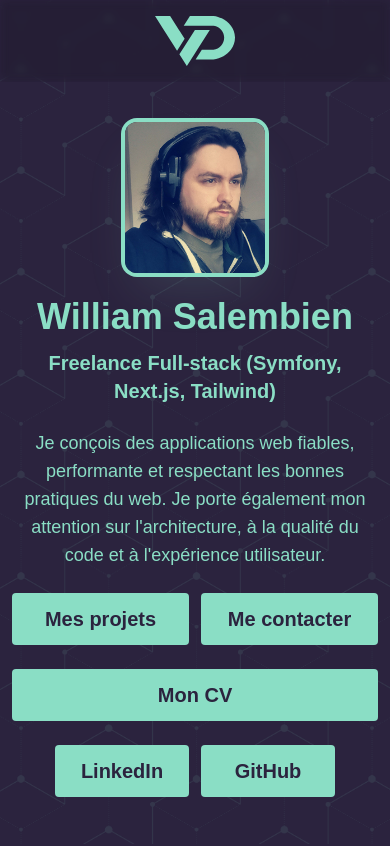
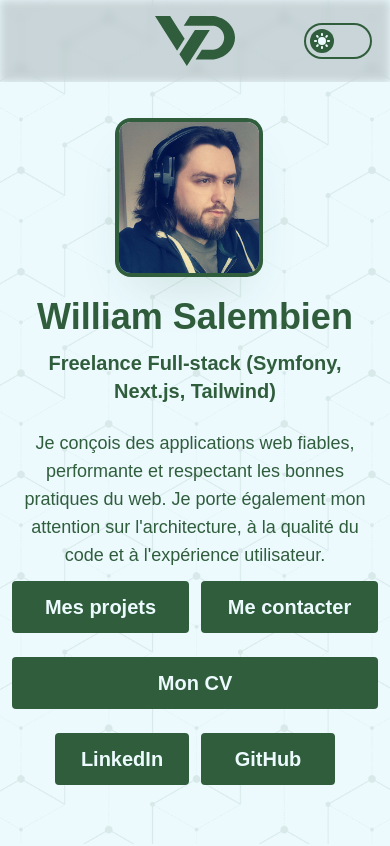
Before and after one commit to VinylTheHooligan/vertex-digital, a Next.js app: page / in a window 390 px wide. Shown: the top 846 px of the page. Built offline with nearby package versions, Linux system fonts and the light colour scheme; no server answers; the database is empty.

Commit message:
feat: ajout du thème sombre/clair + ajout de la responsivité sur tout le site

```diff
--- a/src/app/admin/page.tsx
+++ b/src/app/admin/page.tsx
@@ -6,7 +6,8 @@ export default function Admin() {
     return (
         <>
             <Header />
-            <main className="flex flex-col gap-4 mx-3 mt-8">
+            <main className="flex flex-col gap-4 mx-3 mt-8 items-center">
+                <div className="sm:w-150">
                     <h2>Administration</h2>
                     <div className="grid grid-cols-1 gap-3 mt-4">
                         <Link href="/admin/contacts" className="form-button text-center">
@@ -22,6 +23,7 @@ export default function Admin() {
                             Bans
                         </Link>
                     </div>
+                </div>
             </main>
         </>
     );
--- a/src/app/globals.css
+++ b/src/app/globals.css
@@ -1,6 +1,12 @@
 @import "tailwindcss";
 
 :root {
+  --background: #ecfafe;
+  --foreground: #305d3c;
+  --logo-filter: brightness(0) saturate(100%) invert(33%) sepia(20%) saturate(800%) hue-rotate(95deg) brightness(90%);
+}
+
+.dark {
   --background: #2B233E;
   --foreground: #8ADEC5;
   --logo-filter: brightness(0) saturate(100%) invert(83%) sepia(28%) saturate(500%) hue-rotate(115deg);
--- a/src/app/layout.tsx
+++ b/src/app/layout.tsx
@@ -1,6 +1,7 @@
 import type { Metadata } from "next";
 import { Roboto } from "next/font/google";
 import "./globals.css";
+import { ThemeProvider } from "@/components/providers/ThemeProvider";
 
 const roboto = Roboto({
   variable: "--roboto",
@@ -19,17 +20,18 @@ export const metadata: Metadata = {
   },
 };
 
-export default function RootLayout({
-  children,
-}: Readonly<{
-  children: React.ReactNode;
-}>) {
+export default function RootLayout({ children }: Readonly<{ children: React.ReactNode; }>) {
   return (
     <html
       lang="fr"
       className={`${roboto.variable} h-full antialiased `}
+      suppressHydrationWarning
     >
-      <body className="min-h-full flex flex-col">{children}</body>
+      <body className="min-h-full flex flex-col" suppressHydrationWarning>
+        <ThemeProvider>
+          {children}
+        </ThemeProvider>
+      </body>
     </html>
   );
 }
--- a/src/components/About.tsx
+++ b/src/components/About.tsx
@@ -3,7 +3,7 @@ export default function About() {
     return (
         <section className="flex flex-col gap-10 text-lg text-center">
             <h2>À propos</h2>
-            <div className="flex flex-col gap-10 backdrop-blur-xs backdrop-brightness-80 px-5 py-10">
+            <div className="flex flex-col gap-10 backdrop-blur-xs backdrop-brightness-80 px-5 py-10 md:px-15 xl:px-35">
                 <p>
                     Développeur web diplômé de l&apos;<strong>ENI</strong>, je conçois des applications modernes en <strong>Symfony, Next.js et TailwindCSS</strong>. En parallèle, je développe un moteur 3D voxel en C++ et un jeu sous Godot - des projets qui nourissent ma compréhension technique.
                 </p>
--- a/src/components/Header.tsx
+++ b/src/components/Header.tsx
@@ -1,6 +1,11 @@
+"use client";
+
 import Link from "next/link";
+import { useTheme } from "@/components/providers/ThemeProvider";
 
 export default function Header() {
+
+    const { isDark, toggle } = useTheme();
 
     return (
         <header className="grid grid-cols-3 grid-rows-1 backdrop-blur-xs backdrop-brightness-85 py-4 mb-10">
@@ -11,6 +16,42 @@ export default function Header() {
                     <path d="M1213.3,539.23c-61.42,82.14-161.04,141.47-278.68,155.23h-284.47l16.77-26.35,82-128.88h185.7c100.61-13.1,174.67-100.91,171.08-199.15-2.78-75.96-51.43-142.79-120.95-171.52-15.73-6.51-32.54-11.06-50.13-13.33h-474.78L558.6,0h376.02c25.47,2.94,50.12,8.03,73.75,15.03,20.72,6.14,40.64,13.76,59.63,22.69,59.24,27.87,109.36,68.58,145.89,117.51,38.99,52.21,62.51,113.77,65.17,179.07,3.04,74.48-21.41,145.65-65.76,204.93Z" />
                 </svg>
             </Link>
+            <div className="flex items-center justify-end mx-5">
+                <div className="relative rounded-full duration-300 w-16 h-8 ring-2 ring-foreground">
+                    <label className="relative inline-flex cursor-pointer h-8 w-16 select-none">
+                        <input
+                          type="checkbox"
+                          className="sr-only"
+                          checked={isDark}
+                          onChange={toggle}
+                        />
+                        <div className={`absolute left-1 top-1 h-6 w-6 rounded-full     bg-foreground duration-300 flex items-center justify-center
+                            ${isDark ? "translate-x-8" : "translate-x-0"}`}>
+                                <svg
+                                    xmlns="http://www.w3.org/2000/svg"
+                                    viewBox="0 0 64 64"
+                                    className={`absolute w-4 h-4 text-background  transition-opacity duration-300 ${isDark ? "opacity-0" :    "opacity-100"}`}
+                                    fill="currentColor"
+                                >
+                                <g>
+                                    <circle fillRule="evenodd" clipRule="evenodd" cx="32.003" cy="32.005" r="16.001"/>
+                                    <path fillRule="evenodd" clipRule="evenodd" d="M12.001,31.997c0-2.211-1.789-4-4-4H4c-2.211,0-4,1.789-4,4s1.789,4,4,4h4C10.212,35.997,12.001,34.208,12.001,31.997z"/>
+                                    <path fillRule="evenodd" clipRule="evenodd" d="M12.204,46.139l-2.832,2.833c-1.563,1.562-1.563,4.094,0,5.656c1.562,1.562,4.094,1.562,5.657,0l2.833-2.832c1.562-1.562,1.562-4.095,0-5.657C16.298,44.576,13.767,44.576,12.204,46.139z"/>
+                                    <path fillRule="evenodd" clipRule="evenodd" d="M32.003,51.999c-2.211,0-4,1.789-4,4V60c0,2.211,1.789,4,4,4s4-1.789,4-4l-0.004-4.001C36.003,53.788,34.21,51.999,32.003,51.999z"/>
+                                    <path fillRule="evenodd" clipRule="evenodd" d="M51.798,46.143c-1.559-1.566-4.091-1.566-5.653-0.004s-1.562,4.095,0,5.657l2.829,2.828c1.562,1.57,4.094,1.562,5.656,0s1.566-4.09,0-5.656L51.798,46.143z"/>
+                                    <path fillRule="evenodd" clipRule="evenodd" d="M60.006,27.997l-4.009,0.008c-2.203-0.008-3.992,1.781-3.992,3.992c-0.008,2.211,1.789,4,3.992,4h4.001c2.219,0.008,4-1.789,4-4C64.002,29.79,62.217,27.997,60.006,27.997z"/>
+                                    <path fillRule="evenodd" clipRule="evenodd" d="M51.798,17.859l2.828-2.829c1.574-1.566,1.562-4.094,0-5.657c-1.559-1.567-4.09-1.567-5.652-0.004l-2.829,2.836c-1.562,1.555-1.562,4.086,0,5.649C47.699,19.426,50.239,19.418,51.798,17.859z"/>
+                                    <path fillRule="evenodd" clipRule="evenodd" d="M32.003,11.995c2.207,0.016,4-1.789,4-3.992v-4c0-2.219-1.789-4-4-4c-2.211-0.008-4,1.781-4,3.993l0.008,4.008C28.003,10.206,29.792,11.995,32.003,11.995z"/>
+                                    <path fillRule="evenodd" clipRule="evenodd" d="M12.212,17.855c1.555,1.562,4.079,1.562,5.646-0.004c1.574-1.551,1.566-4.09,0.008-5.649l-2.829-2.828c-1.57-1.571-4.094-1.559-5.657,0c-1.575,1.559-1.575,4.09-0.012,5.653L12.212,17.855z"/>
+                                </g>
+                            </svg>
+                            <svg viewBox="0 0 24 24" fill="currentColor" xmlns="http://www.w3.org/2000/svg" className={`absolute w-4 h-4 text-background transition-opacity duration-300 ${isDark ? "opacity-100" : "opacity-0"}`}>
+                                <path d="M12 22C17.5228 22 22 17.5228 22 12C22 11.5373 21.3065 11.4608 21.0672 11.8568C19.9289 13.7406 17.8615 15 15.5 15C11.9101 15 9 12.0899 9 8.5C9 6.13845 10.2594 4.07105 12.1432 2.93276C12.5392 2.69347 12.4627 2 12 2C6.47715 2 2 6.47715 2 12C2 17.5228 6.47715 22 12 22Z" fill="currentColor"/>
+                            </svg>
+                        </div>
+                    </label>
+                </div>
+            </div>
         </header>
     );
 }
--- a/src/components/hero.tsx
+++ b/src/components/hero.tsx
@@ -11,9 +11,10 @@ export default function Hero() {
     const h1Ref = useRef<HTMLHeadingElement>(null);
     const spanRef = useRef<HTMLSpanElement>(null);
     const pRef = useRef<HTMLParagraphElement>(null);
+    const btnRef = useRef<HTMLDivElement>(null);
 
     useEffect(() => {
-        const items = [h1Ref.current, spanRef.current, pRef.current].filter((el): el is HTMLElement => el !== null);
+        const items = [h1Ref.current, spanRef.current, pRef.current, btnRef.current].filter((el): el is HTMLElement => el !== null);
         const image = imageRef.current;
 
         if (image) {
@@ -38,28 +39,36 @@ export default function Hero() {
     }, [])
 
     return (
-        <section className="mx-3">
-            <div className="flex flex-col gap-3 items-center">
-                <div ref={imageRef}>
+        <section className="flex flex-col items-center mx-3 md:mx-10 md:mt-5 lg:mt-10">
+            <div className="grid grid-cols-1 gap-3 items-center md:w-full">
+                <div className="grid grid-cols-1 md:grid-cols-3 items-center gap-3 md:flex-row md:gap-10 xl:grid-cols-8">
+                    <div className="flex justify-center xl:col-start-2 xl:col-span-2" ref={imageRef}>
                         <Image
                             src={williamMobile}
                             alt="Photo de William Salembien"
-                        className="mb-3 rounded-xl shadow-2xl shadow-foreground/15 ring-4 ring-foreground w-35"
+                            className="mb-3 rounded-xl shadow-2xl shadow-foreground/15 ring-4 ring-foreground w-35 md:w-70 lg:w-90 "
                         />
                     </div>
-                <h1 ref={h1Ref} className="text-4xl font-bold text-center">William Salembien</h1>
-                <span ref={spanRef} className="text-xl font-semibold inline-block text-center"> Freelance Full-stack (Symfony, Next.js, Tailwind)</span>
-                <p ref={pRef} className="text-lg text-center mt-3">
+                    <div className="col-span-2 flex flex-col items-center md:items-start xl:col-span-4">
+                        <div className="flex flex-col gap-3 text-center">
+                            <h1 ref={h1Ref} className="text-4xl font-bold text-center md:text-start">William Salembien</h1>
+                            <span ref={spanRef} className="text-xl font-semibold inline-block text-center md:text-start"> Freelance Full-stack (Symfony, Next.js, Tailwind)</span>
+                            <p ref={pRef} className="text-lg text-center mt-3 md:text-start">
                                 Je conçois des applications web fiables, performante et respectant les bonnes pratiques du web. Je porte également mon attention sur l&apos;architecture, à la qualité du code et à l&apos;expérience utilisateur.
                             </p>
-                <div className="grid grid-cols-4 gap-3 w-full">
-                    <a href="#project-section" className="col-span-2 form-button py-3 px-5">Mes projets</a>
-                    <a href="#contact-me" className="col-span-2 form-button py-3 px-5">Me contacter</a>
-                    <a href="#contact-me" className="col-span-4 form-button py-3 px-5">Mon CV</a>
                         </div>
-                <div className="grid grid-cols-4 gap-3 w-70">
-                    <a className="col-span-2 form-button py-3" href="https://www.linkedin.com/in/william-salembien/" target="_blank" rel="noopener noreferrer" >LinkedIn</a>
-                    <a className="col-span-2 form-button py-3" href="https://github.com/VinylTheHooligan" target="_blank" rel="noopener noreferrer">GitHub</a>
+                        <div ref={btnRef} className="flex flex-col items-center gap-3 w-full">
+                            <div className="grid grid-cols-2 gap-3 w-full">
+                                <a href="#project-section" className="form-button py-3 px-5">Mes projets</a>
+                                <a href="#contact-me" className="form-button py-3 px-5">Me contacter</a>
+                                <a href="#contact-me" className="col-span-2 form-button py-3 px-5">Mon CV</a>
+                            </div>
+                            <div className="grid grid-cols-2 gap-3 w-70">
+                                <a className="form-button py-3" href="https://www.linkedin.com/in/william-salembien/" target="_blank" rel="noopener noreferrer" >LinkedIn</a>
+                                <a className="form-button py-3" href="https://github.com/VinylTheHooligan" target="_blank" rel="noopener noreferrer">GitHub</a>
+                            </div>
+                        </div>
+                    </div>
                 </div>
             </div>
         </section>
--- a/src/components/project/ProjectsGrid.tsx
+++ b/src/components/project/ProjectsGrid.tsx
@@ -48,7 +48,7 @@ export default function ProjectsGrid({ projects }: { projects: Project[]}) {
             variants={container}
             initial="hidden"
             animate={isInView ? 'visible' : 'hidden'}
-            className="grid grid-cols-1 gap-4"
+            className="grid grid-cols-1 gap-4 sm:grid-cols-2 lg:grid-cols-3 lg:mx-20 xl:grid-cols-4"
         >
             {projects.map(project => (
                 <motion.div key={project.id} variants={item}>
--- /dev/null
+++ b/src/components/providers/ThemeProvider.tsx
@@ -0,0 +1,43 @@
+"use client";
+
+import { createContext, ReactNode, useContext, useEffect, useState } from "react";
+
+type ThemeContextType = {
+    isDark: boolean;
+    toggle: () => void;
+}
+
+const ThemeContext = createContext<ThemeContextType | null>(null);
+
+export function ThemeProvider({ children }: { children: ReactNode }) {
+    const [isDark, setIsDark] = useState<boolean>(() => {
+        if (typeof window === "undefined") return false;
+        const stored = localStorage.getItem('theme');
+        if (stored) return stored === "dark";
+        return window.matchMedia("(prefers-color-schema: dark)").matches;
+    });
+
+    const toggle = () => {
+        setIsDark(prev => {
+            const next = !prev;
+            localStorage.setItem('theme', next ? 'dark' : 'light');
+            return next;
+        });
+    };
+
+    useEffect(() => {
+        document.documentElement.classList.toggle('dark', isDark);
+    }, [isDark]);
+
+    return (
+        <ThemeContext.Provider value={{ isDark, toggle }}>
+            {children}
+        </ThemeContext.Provider>
+    )
+}
+
+export function useTheme(): ThemeContextType  {
+    const context = useContext(ThemeContext);
+    if (!context) throw new Error("useTheme doit être utilisé avec un ThemeProvider");
+    return context;
+}
```
Also changed, not shown: src/app/admin/login/page.tsx (+5 -3 lines), src/components/Contact.tsx (+3 -6 lines). Lines whose indentation alone changed are shown as unchanged.
